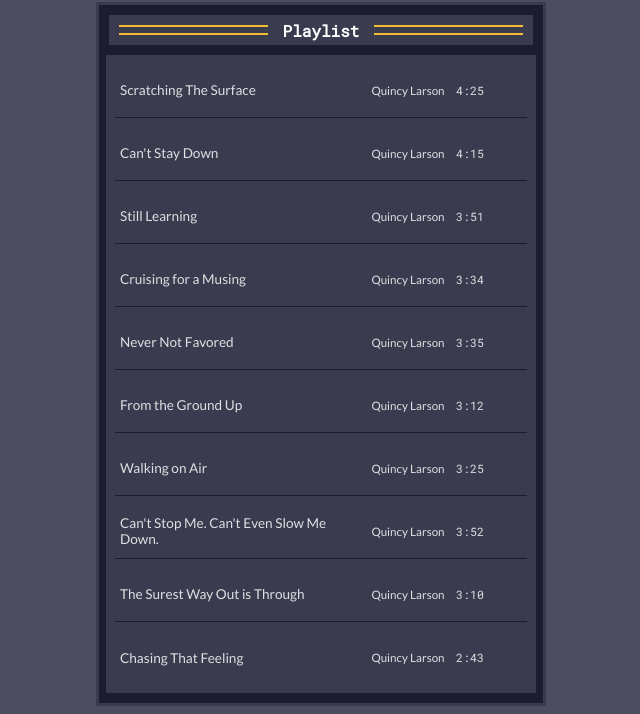
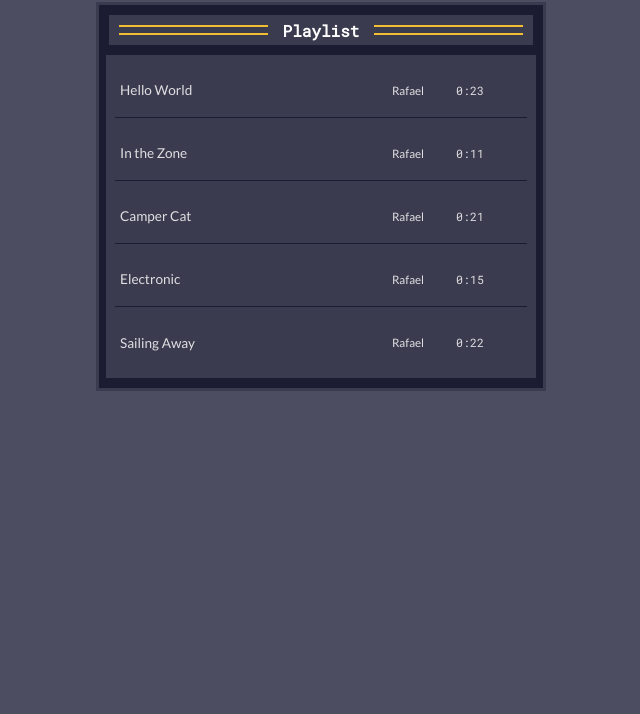
Before and after one commit to baouzjulien82/freecodecamp-exercices-JS-0081-Build-a-Music-Player, a plain HTML site: page index.html in a window 1280 px wide. Shown: the part 273-987 px from the top of the page, without its empty margins (319-959 px from the left). After the commit the page ends 800 px from the top, so only its background shows below. Drawn offline with Linux system fonts and the light colour scheme.

Commit message:
Update index.html

```diff
--- a/index.html
+++ b/index.html
@@ -28,7 +28,7 @@
       </div>
       <div class="player-content">
         <div id="player-album-art">
-          <img src="https://cdn.freecodecamp.org/curriculum/js-music-player/quincy-larson-album-art.jpg"
+          <img src="https://cdn.freecodecamp.org/curriculum/js-music-player/digital-drift.jpg"
             alt="song cover art" />
         </div>
         <div class="player-display">
@@ -79,81 +79,41 @@
       <ul id="playlist-songs">
         <li id="song-0" class="playlist-song">
           <button class="playlist-song-info" >
-            <span class="playlist-song-title">Scratching The Surface</span>
-            <span class="playlist-song-artist">Quincy Larson</span>
-            <span class="playlist-song-duration">4:25</span>
+            <span class="playlist-song-title">Hello World</span>
+            <span class="playlist-song-artist">Rafael</span>
+            <span class="playlist-song-duration">0:23</span>
           </button>
         </li>
 
         <li id="song-1" class="playlist-song">
           <button class="playlist-song-info" >
-            <span class="playlist-song-title">Can't Stay Down</span>
-            <span class="playlist-song-artist">Quincy Larson</span>
-            <span class="playlist-song-duration">4:15</span>
+            <span class="playlist-song-title">In the Zone</span>
+            <span class="playlist-song-artist">Rafael</span>
+            <span class="playlist-song-duration">0:11</span>
           </button>
         </li>
 
         <li id="song-2" class="playlist-song">
           <button class="playlist-song-info" >
-            <span class="playlist-song-title">Still Learning</span>
-            <span class="playlist-song-artist">Quincy Larson</span>
-            <span class="playlist-song-duration">3:51</span>
+            <span class="playlist-song-title">Camper Cat</span>
+            <span class="playlist-song-artist">Rafael</span>
+            <span class="playlist-song-duration">0:21</span>
           </button>
         </li>
 
         <li id="song-3" class="playlist-song">
           <button class="playlist-song-info" >
-            <span class="playlist-song-title">Cruising for a Musing</span>
-            <span class="playlist-song-artist">Quincy Larson</span>
-            <span class="playlist-song-duration">3:34</span>
+            <span class="playlist-song-title">Electronic</span>
+            <span class="playlist-song-artist">Rafael</span>
+            <span class="playlist-song-duration">0:15</span>
           </button>
         </li>
 
         <li id="song-4" class="playlist-song">
           <button class="playlist-song-info" >
-            <span class="playlist-song-title">Never Not Favored</span>
-            <span class="playlist-song-artist">Quincy Larson</span>
-            <span class="playlist-song-duration">3:35</span>
-          </button>
-        </li>
-
-        <li id="song-5" class="playlist-song">
-          <button class="playlist-song-info" >
-            <span class="playlist-song-title">From the Ground Up</span>
-            <span class="playlist-song-artist">Quincy Larson</span>
-            <span class="playlist-song-duration">3:12</span>
-          </button>
-        </li>
-
-        <li id="song-6" class="playlist-song">
-          <button class="playlist-song-info" >
-            <span class="playlist-song-title">Walking on Air</span>
-            <span class="playlist-song-artist">Quincy Larson</span>
-            <span class="playlist-song-duration">3:25</span>
-          </button>
-        </li>
-
-        <li id="song-7" class="playlist-song">
-          <button class="playlist-song-info" >
-            <span class="playlist-song-title">Can't Stop Me. Can't Even Slow Me Down.</span>
-            <span class="playlist-song-artist">Quincy Larson</span>
-            <span class="playlist-song-duration">3:52</span>
-          </button>
-        </li>
-
-        <li id="song-8" class="playlist-song">
-          <button class="playlist-song-info" >
-            <span class="playlist-song-title">The Surest Way Out is Through</span>
-            <span class="playlist-song-artist">Quincy Larson</span>
-            <span class="playlist-song-duration">3:10</span>
-          </button>
-        </li>
-
-        <li id="song-9" class="playlist-song">
-          <button class="playlist-song-info" >
-            <span class="playlist-song-title">Chasing That Feeling</span>
-            <span class="playlist-song-artist">Quincy Larson</span>
-            <span class="playlist-song-duration">2:43</span>
+            <span class="playlist-song-title">Sailing Away</span>
+            <span class="playlist-song-artist">Rafael</span>
+            <span class="playlist-song-duration">0:22</span>
           </button>
         </li>
       </ul>
```
